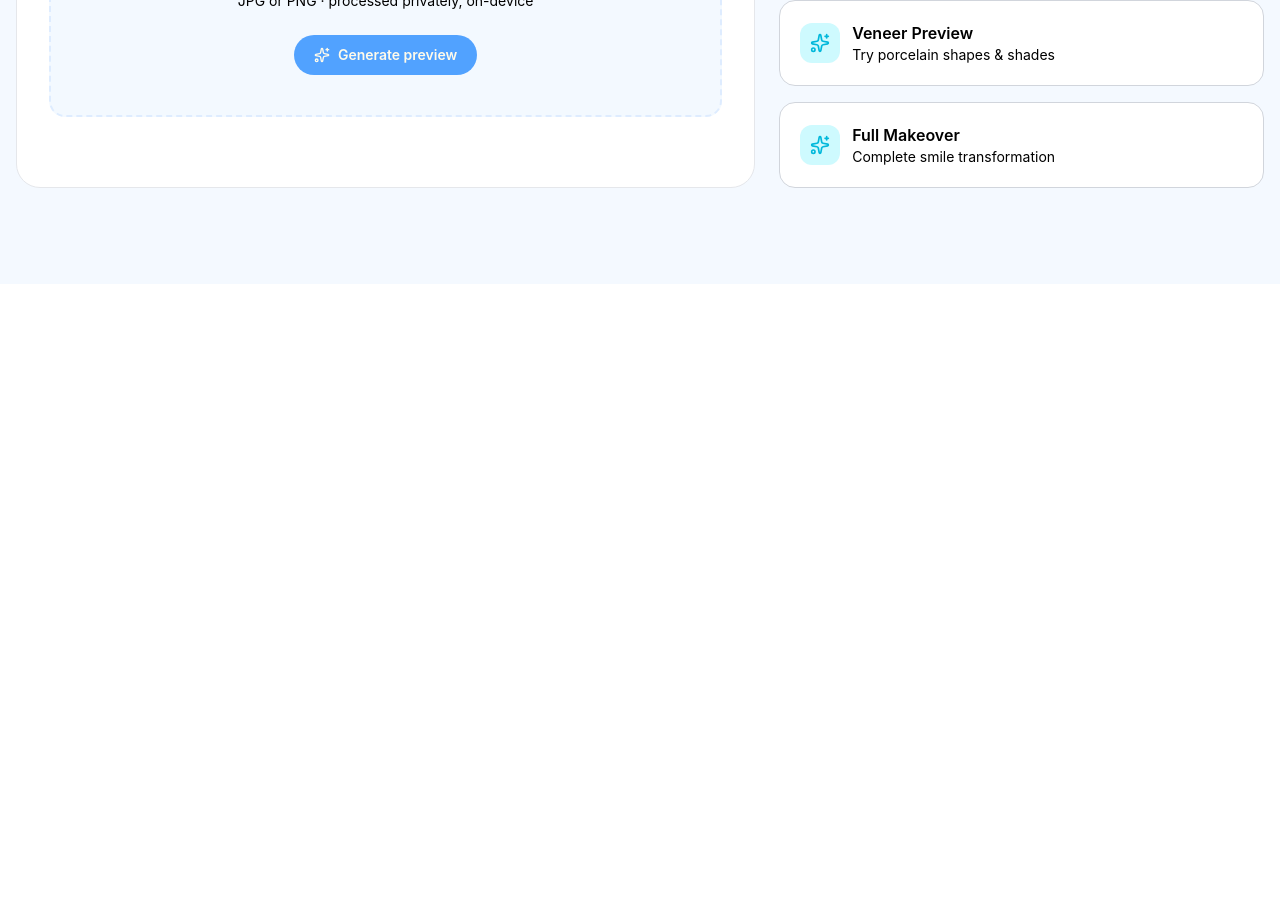
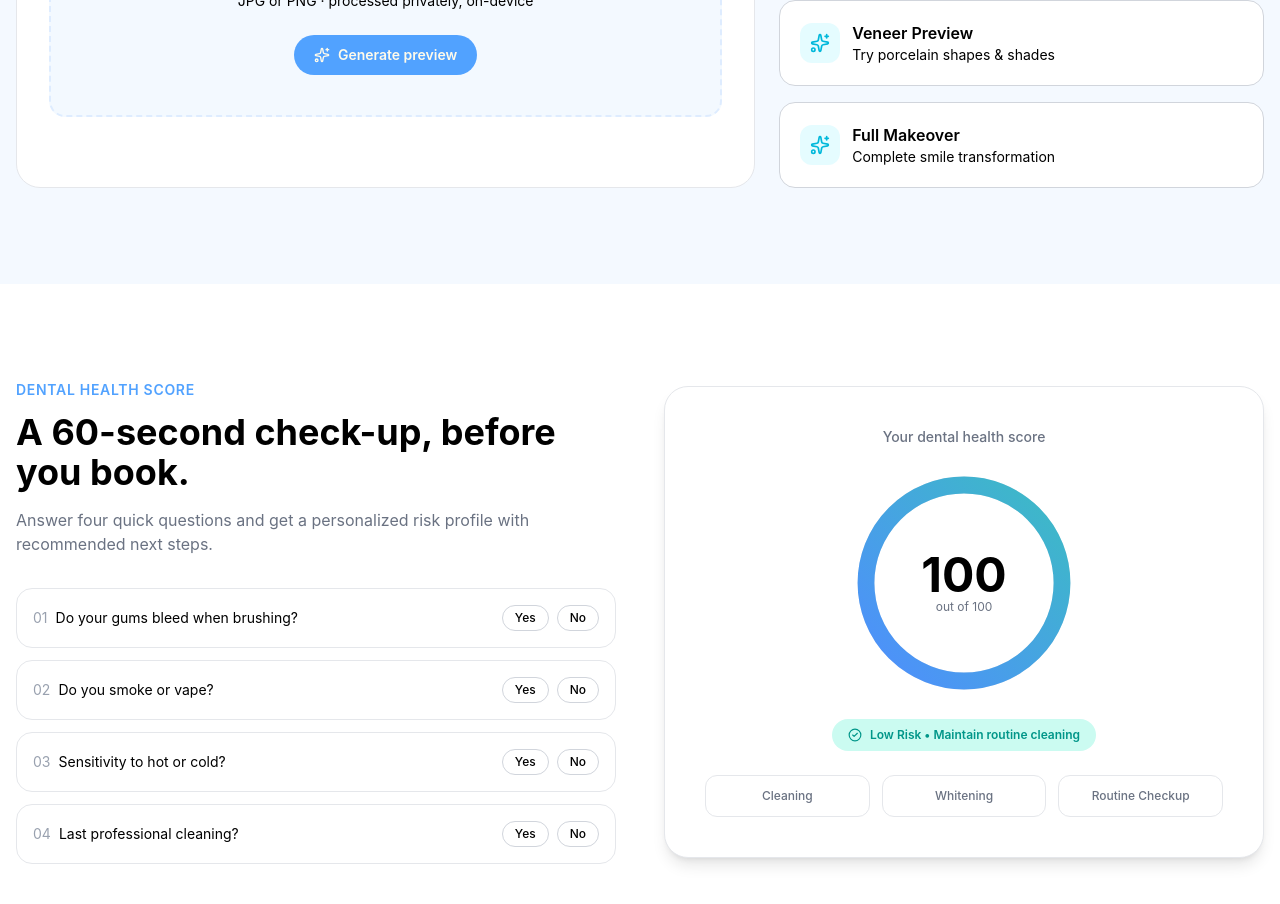
Before and after one commit to kirandeepkaur02/smilecare, a React (Vite) app: page / in a window 1280 px wide. Shown: the part 1360-2264 px from the top of the page. Before the commit the page ends 1644 px from the top, so only its background shows below. Built offline with nearby package versions, Linux system fonts and the light colour scheme.

Commit message:
healthscore

```diff
--- /dev/null
+++ b/src/components/HealthScore.jsx
@@ -0,0 +1,211 @@
+import React, { useState } from "react";
+import { CheckCircle2 } from "lucide-react";
+
+export default function HealthScore() {
+  const questions = [
+  {
+    question: "Do your gums bleed when brushing?",
+    risk: 30,
+  },
+  {
+    question: "Do you smoke or vape?",
+    risk: 25,
+  },
+  {
+    question: "Sensitivity to hot or cold?",
+    risk: 20,
+  },
+  {
+    question: "Last professional cleaning?",
+    risk: 25,
+  },
+];
+
+const [answers, setAnswers] = useState(
+  Array(questions.length).fill(null)
+);
+  const c = 2 * Math.PI * 70;
+
+const handleAnswer = (index, value) => {
+  const updated = [...answers];
+  updated[index] = value;
+  setAnswers(updated);
+};
+
+const score = Math.max(
+  0,
+  100 -
+    questions.reduce((total, q, index) => {
+      return answers[index] === "yes"
+        ? total + q.risk
+        : total;
+    }, 0)
+);
+
+
+
+  return (
+    <section className="py-24">
+      <div className="mx-auto max-w-7xl px-4 grid lg:grid-cols-2 gap-12 items-center">
+        {/* Left Side */}
+        <div>
+          <div className="mb-8">
+            <p className="text-sm font-semibold uppercase tracking-wider text-blue-400">
+              Dental Health Score
+            </p>
+
+            <h2 className="mt-3 text-4xl font-bold">
+              A 60-second check-up, before you book.
+            </h2>
+
+            <p className="mt-4 text-gray-500">
+              Answer four quick questions and get a personalized risk profile
+              with recommended next steps.
+            </p>
+          </div>
+
+          <div className="space-y-3">
+            {questions.map((item, index) => (
+              <div
+                key={index}
+                className="flex items-center justify-between rounded-2xl border border-gray-200 bg-white p-4"
+              >
+                <span className="text-sm">
+                  <span className="mr-2 text-gray-400">
+                    0{index + 1}
+                  </span>
+                 {item.question}
+                </span>
+
+                <div className="flex gap-2">
+  <button
+    onClick={() => handleAnswer(index, "yes")}
+    className={`rounded-full border px-3 py-1 text-xs font-medium transition
+      ${
+        answers[index] === "yes"
+          ? "bg-red-500 text-white border-red-500"
+          : "border-gray-300 hover:border-blue-500 hover:text-blue-500"
+      }`}
+  >
+    Yes
+  </button>
+
+  <button
+    onClick={() => handleAnswer(index, "no")}
+    className={`rounded-full border px-3 py-1 text-xs font-medium transition
+      ${
+        answers[index] === "no"
+          ? "bg-green-500 text-white border-green-500"
+          : "border-gray-300 hover:border-blue-500 hover:text-blue-500"
+      }`}
+  >
+    No
+  </button>
+</div>
+              </div>
+            ))}
+          </div>
+        </div>
+
+        {/* Right Side */}
+        <div className="rounded-3xl border border-gray-200 bg-white p-10 text-center shadow-lg">
+          <p className="text-sm font-medium text-gray-500">
+            Your dental health score
+          </p>
+
+          <div className="relative mx-auto mt-6 h-56 w-56">
+            <svg
+              viewBox="0 0 160 160"
+              className="-rotate-90 h-full w-full"
+            >
+              {/* Background Circle */}
+              <circle
+                cx="80"
+                cy="80"
+                r="70"
+                stroke="#E5E7EB"
+                strokeWidth="12"
+                fill="none"
+              />
+
+              {/* Progress Circle */}
+              <circle
+                cx="80"
+                cy="80"
+                r="70"
+                stroke="url(#gradient)"
+                strokeWidth="12"
+                fill="none"
+                strokeDasharray={c}
+                strokeDashoffset={c * (1 - score / 100)}
+                strokeLinecap="round"
+              />
+
+              <defs>
+                <linearGradient
+                  id="gradient"
+                  x1="0"
+                  x2="1"
+                  y1="0"
+                  y2="1"
+                >
+                  <stop offset="0%" stopColor="#4F8DFF" />
+                  <stop offset="100%" stopColor="#3CBCC3" />
+                </linearGradient>
+              </defs>
+            </svg>
+
+            {/* Score */}
+            <div className="absolute inset-0 flex items-center justify-center">
+              <div>
+                <h3 className="text-5xl font-bold">{score}</h3>
+                <p className="text-xs text-gray-500">out of 100</p>
+              </div>
+            </div>
+          </div>
+
+          {/* Status */}
+          <div className="mt-6 inline-flex items-center gap-2 rounded-full bg-teal-100 px-4 py-2 text-xs font-semibold text-teal-600">
+            <CheckCircle2 size={14} />
+           {score >= 80
+  ? "Low Risk • Maintain routine cleaning"
+  : score >= 50
+  ? "Moderate Risk • Book a dental check-up"
+  : "High Risk • Visit your dentist as soon as possible"}
+          </div>
+
+          {/* Tags */}
+          <div className="mt-6 grid grid-cols-3 gap-3">
+           {score >= 80 ? (
+  <>
+    <Tag label="Cleaning" />
+    <Tag label="Whitening" />
+    <Tag label="Routine Checkup" />
+  </>
+) : score >= 50 ? (
+  <>
+    <Tag label="Dental Cleaning" />
+    <Tag label="X-Ray" />
+    <Tag label="Consultation" />
+  </>
+) : (
+  <>
+    <Tag label="Urgent Checkup" />
+    <Tag label="Deep Cleaning" />
+    <Tag label="Treatment Plan" />
+  </>
+)}
+          </div>
+        </div>
+      </div>
+    </section>
+  );
+}
+
+function Tag({ label }) {
+  return (
+    <div className="rounded-xl border border-gray-200 bg-white p-3 text-center text-xs font-medium text-gray-500">
+      {label}
+    </div>
+  );
+}
--- a/src/components/Index.jsx
+++ b/src/components/Index.jsx
@@ -2,6 +2,7 @@ import React from 'react'
 import Navbar from './Navbar'
 import Herosection from './Herosection'
 import Smilesimulater from './Smilesimulater'
+import HealthScore from './HealthScore'
 
 const index = () => {
   return (
@@ -9,6 +10,7 @@ const index = () => {
         <Navbar />
         <Herosection />
         <Smilesimulater />
+        <HealthScore />
     </div>
   )
 }
--- a/src/components/Smilesimulater.jsx
+++ b/src/components/Smilesimulater.jsx
@@ -17,7 +17,7 @@ const Smilesimulater = () => {
 
     return (
       <div className={`max-w-2xl ${alignment}`}>
-        <p className="text-sm font-semibold uppercase tracking-wider text-blue-300">
+        <p className="text-sm font-semibold uppercase tracking-wider text-blue-500">
           {eyebrow}
         </p>
 
@@ -63,7 +63,7 @@ const Smilesimulater = () => {
               <div key={f.t} className="rounded-2xl bg-white border border-gray-300    transition-all duration-300 ease-in-out
              hover:-translate-y-2 hover:shadow-xl p-5">
                 <div className="flex items-center gap-3">
-                  <div className="grid h-10 w-10 place-items-center rounded-xl bg-cyan-100 text-cyan-500">
+                  <div className="grid h-10 w-10 place-items-center rounded-xl bg-cyan-300/15 text-cyan-500">
                     <Sparkles className="h-5 w-5" />
                   </div>
                   <div>
```
